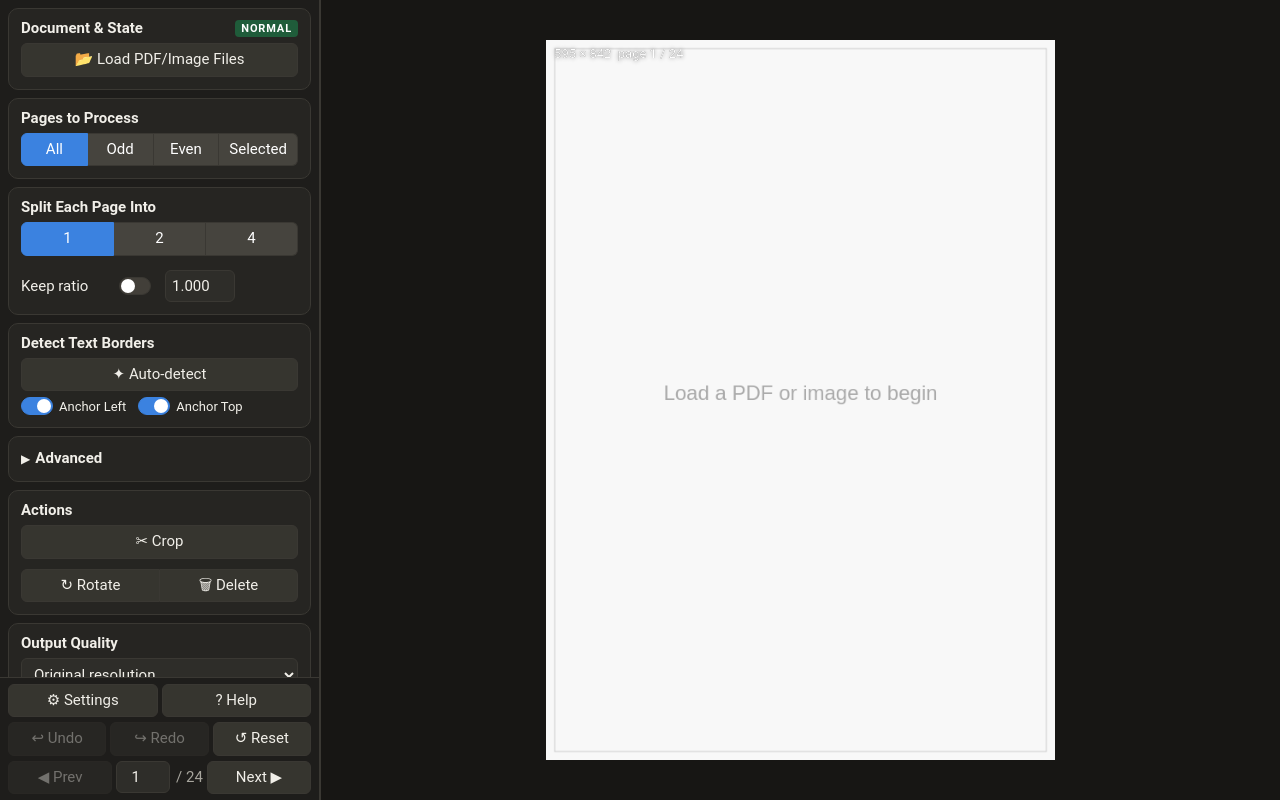
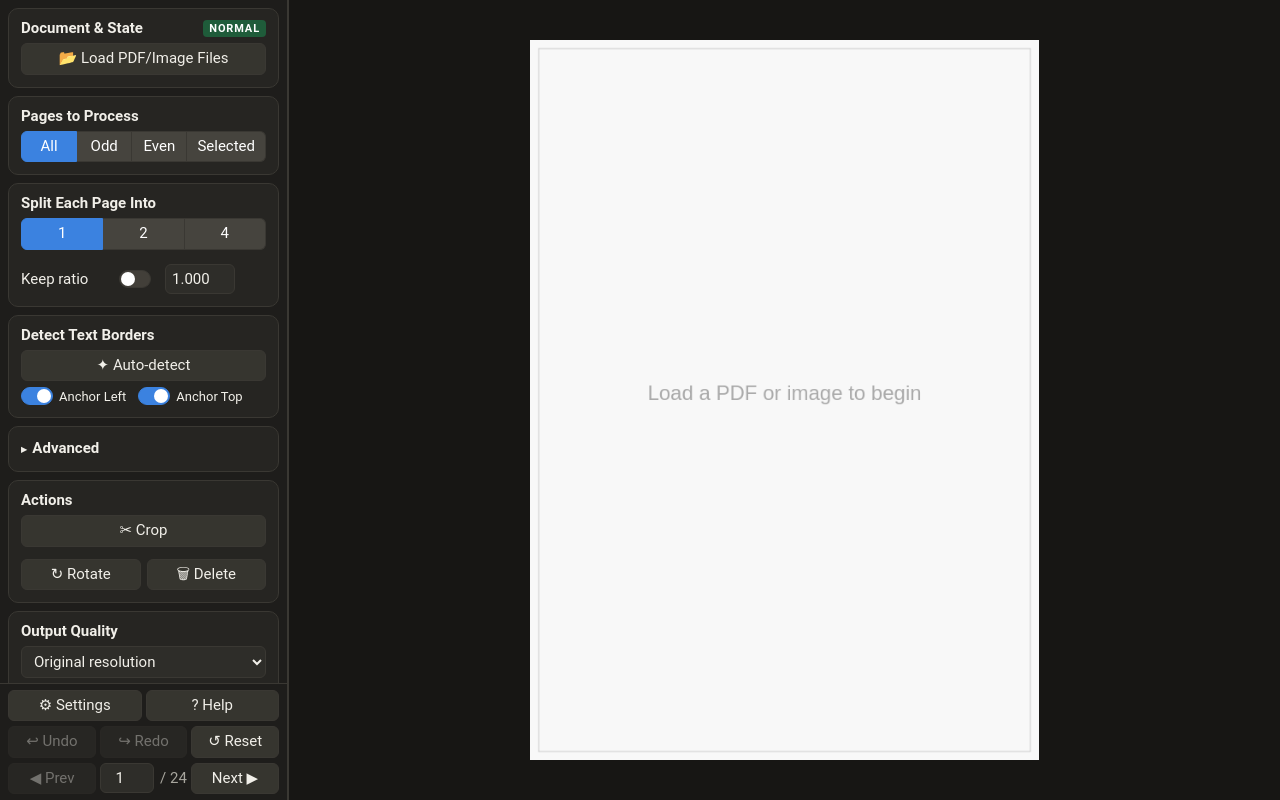
Before and after one commit to pavel9860/smartcrop-pdf-web, a website built with Vite: page index.html in a window 1280 px wide. Built offline with nearby package versions, Linux system fonts and the light colour scheme; some packages are replaced by stand-ins of ours.

Commit message:
Desktop UI parity + bug batch 1
Layout: control height -10% (29px), sidebar 288px, Rotate/Delete gap, matched Advanced arrows.

Canvas: full-page cursor coords moved to bottom-right label; removed on-page status text; square handles; contour split badge ~30% smaller; crop/split line width -30%.

Logic: set_split clears committed crops on layout change (desktop parity).

Earlier: desktop palette/fonts/structure/switches/nav/icons; e2e+coverage; GH Pages config.

```diff
--- a/package.json
+++ b/package.json
@@ -24,13 +24,13 @@
     "@eslint/js": "^9.8.0",
     "@playwright/test": "^1.46.0",
     "@techstark/opencv-js": "4.10.0-release.1",
-    "@vitest/coverage-v8": "^2.0.5",
+    "@vitest/coverage-v8": "^4.1.9",
     "eslint": "^9.8.0",
     "jsdom": "^29.1.1",
     "typescript": "^5.5.4",
     "typescript-eslint": "^8.0.0",
-    "vite": "^5.4.0",
+    "vite": "^8.1.3",
     "vite-plugin-static-copy": "^3.4.0",
-    "vitest": "^2.0.5"
+    "vitest": "^4.1.9"
   }
 }
--- a/src/core/model.ts
+++ b/src/core/model.ts
@@ -454,10 +454,14 @@ export class AppModel {
 
   set_split(n: 1 | 2 | 4): void {
     if (n === this._split_count) return
+    // Committed crops belong to the previous layout — drop them when the split changes
+    // (desktop model.py:417-418). Prevents stale single-crop pages surviving into split mode.
+    this.document.applied.clear()
     this._split_count = n
     if (this._doc) {
       const sz = this._page_dims(this._current_page)
-      this.document.crop_rects = split_rects_grid(n, sz.width, sz.height)
+      // n === 1 has no split rectangles (desktop clears crop_rects); 2/4 auto-lay the grid.
+      this.document.crop_rects = n === 1 ? [] : split_rects_grid(n, sz.width, sz.height)
     }
   }
 
--- a/src/styles/app.css
+++ b/src/styles/app.css
@@ -6,7 +6,7 @@
   /* Roboto is the desktop app's CTk font; match it (falls back to the platform sans). */
   --font:       "Roboto", "Segoe UI", system-ui, sans-serif;
   --font-mono:  "Fira Code", "Cascadia Code", monospace;
-  --sidebar-w:  320px;
+  --sidebar-w:  288px;
   --detail-w:   380px;
   --fs:         0.9375rem;   /* 15px = desktop DEFAULT_FONT_SIZE */
 
@@ -158,6 +158,17 @@ input, select { font: inherit; }
   height: 100%;
 }
 
+/* Cursor coordinates read-out (desktop: bottom-right of the canvas pane, sidebar text style). */
+.canvas-coords {
+  position: absolute;
+  right: 10px;
+  bottom: 8px;
+  color: var(--text-primary);
+  font-size: 0.9375rem;
+  pointer-events: none;
+  z-index: 2;
+}
+
 /* ── Nav bar (pinned to bottom of sidebar) ── */
 .nav-bar {
   flex-shrink: 0;
@@ -206,7 +217,7 @@ input, select { font: inherit; }
   align-items: center;
   justify-content: center;
   gap: 4px;
-  padding: 6px 10px;
+  padding: 5px 10px;
   border: 1px solid var(--border);
   border-radius: var(--radius);
   background: var(--btn-bg);
@@ -215,8 +226,10 @@ input, select { font: inherit; }
   transition: background 0.1s, border-color 0.1s, opacity 0.1s;
   white-space: nowrap;
   line-height: 1.3;
-  min-height: 32px;   /* uniform control height across all buttons + inputs (desktop parity) */
+  min-height: 29px;   /* uniform control height across all buttons + inputs (desktop parity) */
 }
+/* Gapped action-button row (Rotate | Delete): NOT a segmented group — desktop leaves a gap. */
+.btn-row { display: flex; gap: 6px; margin-top: 6px; }
 .btn:hover:not(:disabled) { background: var(--btn-bg-hover); }
 .btn:disabled { opacity: 0.4; cursor: not-allowed; }
 
@@ -277,8 +290,8 @@ input, select { font: inherit; }
   border: 1px solid var(--border);
   border-radius: var(--radius);
   color: var(--text-primary);
-  padding: 6px 8px;
-  min-height: 32px;
+  padding: 5px 8px;
+  min-height: 29px;
   font-size: 0.9375rem;
   outline: none;
   width: 100%;
@@ -295,8 +308,8 @@ input, select { font: inherit; }
   border: 1px solid var(--border);
   border-radius: var(--radius);
   color: var(--text-primary);
-  padding: 6px 6px;
-  min-height: 32px;
+  padding: 5px 6px;
+  min-height: 29px;
   font-size: 0.9375rem;
   width: 54px;
   text-align: center;
@@ -311,8 +324,8 @@ input, select { font: inherit; }
   border: 1px solid var(--border);
   border-radius: var(--radius);
   color: var(--text-primary);
-  padding: 6px 6px;
-  min-height: 32px;
+  padding: 5px 6px;
+  min-height: 29px;
   outline: none;
   font-size: 0.9375rem;
 }
--- a/src/ui/canvas_view.ts
+++ b/src/ui/canvas_view.ts
@@ -7,7 +7,6 @@ import { CANVAS_MARGIN, HANDLE_R, HANDLE_SLACK, SYNTH_W, SYNTH_H } from '@core/c
 import {
   OVERLAY_DASH, OVERLAY_LINE_WIDTH_SPLIT, OVERLAY_LINE_WIDTH_CROP, HANDLE_LINE_WIDTH,
   SPLIT_BADGE_FONT_SCALE, SPLIT_BADGE_RADIUS_SCALE, RUBBER_BAND_DASH, RUBBER_BAND_LINE_WIDTH,
-  STATUS_FONT_SIZE, STATUS_SHADOW_BLUR, STATUS_TEXT_OFFSET_X, STATUS_TEXT_OFFSET_Y,
   LOADING_FONT_SIZE,
 } from './constants'
 
@@ -27,6 +26,7 @@ export class CanvasView {
   private _img_y = 0
   private _page_w = SYNTH_W
   private _page_h = SYNTH_H
+  private readonly _coords_el: HTMLDivElement
   private _ro: ResizeObserver
   private _theme: ThemeColors = {
     bg: '#121212', crop: '#4a9eff', split: '#2a7edb',
@@ -41,10 +41,14 @@ export class CanvasView {
     if (!ctx) throw new Error('2d context unavailable')
     this._ctx = ctx
 
+    this._coords_el = document.createElement('div')
+    this._coords_el.className = 'canvas-coords'
+
     // Pointer events → page-unit coordinates → model gestures
     this.el.addEventListener('pointerdown', this._on_down)
     this.el.addEventListener('pointermove', this._on_move)
     this.el.addEventListener('pointerup',   this._on_up)
+    this.el.addEventListener('pointerleave', () => { this._coords_el.textContent = '' })
     this.el.addEventListener('contextmenu', e => { e.preventDefault(); this._cancel() })
     this.el.addEventListener('wheel', this._on_wheel, { passive: true })
     window.addEventListener('keydown', this._on_key)
@@ -89,8 +93,11 @@ export class CanvasView {
     for (const box of snap.overlay) this._draw_overlay_box(ctx, box, scale)
     if (snap.draw_rect) this._draw_rubber_band(ctx, snap.draw_rect, scale)
 
-    // Status text on the page image (spec §3.3 / TODO item 4)
-    this._draw_status(ctx, snap.status)
+    // Nothing is drawn on the page image (desktop inv 32): no page-number/status text at the
+    // top-left (bug 11); cursor coordinates show in the bottom-right label instead (bug 10).
+    if (this._coords_el.parentElement === null && this.el.parentElement) {
+      this.el.parentElement.appendChild(this._coords_el)
+    }
   }
 
   private _draw_overlay_box(
@@ -124,25 +131,24 @@ export class CanvasView {
     for (const [hx, hy] of handles) {
       const r = HANDLE_R
       ctx.beginPath()
-      ctx.moveTo(hx, hy - r); ctx.lineTo(hx + r, hy)
-      ctx.lineTo(hx, hy + r); ctx.lineTo(hx - r, hy)
-      ctx.closePath()
+      ctx.rect(hx - r, hy - r, r * 2, r * 2)   // squares at corners + side centres (bug 14)
       ctx.fill(); ctx.stroke()
     }
 
-    // Split badge: number in circle, 30% larger than base font (spec §6 / TODO §6)
+    // Split badge: index number inside a thin CONTOUR circle (not a solid disc), ~30% smaller
+    // than before (bug 13). Number is drawn in the frame colour, matching the outline.
     if (item.kind === 'split' && item.idx !== undefined) {
       const font_size = Math.round(HANDLE_R * SPLIT_BADGE_FONT_SCALE * 2)
       ctx.font        = `bold ${font_size}px ${this._theme.font}`
-      ctx.fillStyle   = color
       ctx.textAlign   = 'center'
       ctx.textBaseline = 'middle'
       const bx = x0 + font_size, by = y0 + font_size
       ctx.beginPath()
       ctx.arc(bx, by, font_size * SPLIT_BADGE_RADIUS_SCALE, 0, Math.PI * 2)
+      ctx.strokeStyle = color
+      ctx.lineWidth   = HANDLE_LINE_WIDTH
+      ctx.stroke()
       ctx.fillStyle = color
-      ctx.fill()
-      ctx.fillStyle = '#fff'
       ctx.fillText(String(item.idx), bx, by)
     }
 
@@ -163,20 +169,14 @@ export class CanvasView {
     ctx.restore()
   }
 
-  private _draw_status(ctx: CanvasRenderingContext2D, text: string): void {
-    if (!text) return
-    const tx = this._img_x + STATUS_TEXT_OFFSET_X
-    const ty = this._img_y + STATUS_TEXT_OFFSET_Y
-    ctx.save()
-    ctx.font         = `${STATUS_FONT_SIZE}px ${this._theme.font}`
-    ctx.fillStyle    = 'rgba(0,0,0,0.55)'
-    ctx.shadowColor  = 'rgba(0,0,0,0.8)'
-    ctx.shadowBlur   = STATUS_SHADOW_BLUR
-    ctx.fillText(text, tx, ty)
-    ctx.shadowBlur   = 0
-    ctx.fillStyle    = '#ffffff'
-    ctx.fillText(text, tx, ty)
-    ctx.restore()
+  // Cursor read-out in the bottom-right label (desktop canvas_view.py: coords_label at relx/rely
+  // 1.0, "se"). Empty when the pointer is off the page. Same font/colour as the sidebar text.
+  private _update_coords(px: number, py: number): void {
+    const inside = px >= 0 && py >= 0 && px <= this._page_w && py <= this._page_h
+    const text = inside
+      ? `x ${(px / this._page_w * 100).toFixed(1)}%  y ${(py / this._page_h * 100).toFixed(1)}%`
+      : ''
+    if (this._coords_el.textContent !== text) this._coords_el.textContent = text
   }
 
   private _draw_loading(ctx: CanvasRenderingContext2D, cw: number, ch: number): void {
@@ -226,8 +226,9 @@ export class CanvasView {
   }
 
   private _on_move = (ev: PointerEvent): void => {
+    const [px, py] = this._canvas_to_page(ev)
+    this._update_coords(px, py)      // bottom-right read-out updates on every move (bug 10)
     if (!this._dragging) return
-    const [px, py] = this._canvas_to_page(ev)
     this._model.update_drag(px, py)
     this._notify()
   }
--- a/src/ui/constants.ts
+++ b/src/ui/constants.ts
@@ -13,11 +13,11 @@ export const UI_SCALE_MAX       = 2.0
 
 // Canvas overlay drawing (canvas_view.ts) — spec §6, §19
 export const OVERLAY_DASH: readonly [number, number] = [6, 4]
-export const OVERLAY_LINE_WIDTH_SPLIT = 2.5
-export const OVERLAY_LINE_WIDTH_CROP  = 1.5
+export const OVERLAY_LINE_WIDTH_SPLIT = 1.75  // crop/split frame ~30% thinner (bug 28)
+export const OVERLAY_LINE_WIDTH_CROP  = 1.05
 export const HANDLE_LINE_WIDTH        = 1.5
-export const SPLIT_BADGE_FONT_SCALE   = 1.3   // "30% larger than base font" (spec §6 TODO §6)
-export const SPLIT_BADGE_RADIUS_SCALE = 0.8
+export const SPLIT_BADGE_FONT_SCALE   = 0.9   // split index ~30% smaller (bug 13)
+export const SPLIT_BADGE_RADIUS_SCALE = 1.1   // circle is a contour around the number
 export const RUBBER_BAND_DASH: readonly [number, number] = [4, 3]
 export const RUBBER_BAND_LINE_WIDTH   = 1
 export const STATUS_FONT_SIZE         = 13
--- a/src/ui/panels/crop_panel.ts
+++ b/src/ui/panels/crop_panel.ts
@@ -67,7 +67,7 @@ export class CropPanel {
     const adv_card = document.createElement('div')
     adv_card.className = 'panel-card'
     adv_card.innerHTML = `
-      <button class="advanced-toggle" id="cp-adv-toggle"><span class="adv-arrow">▶</span> Advanced</button>
+      <button class="advanced-toggle" id="cp-adv-toggle"><span class="adv-arrow">▸</span> Advanced</button>
       <div class="advanced-body hidden" id="cp-adv-body">
         <div class="offset-title">Set offsets</div>
         <div class="offset-grid">
@@ -84,7 +84,7 @@ export class CropPanel {
     actions_card.innerHTML = `
       <div class="card-header"><span class="card-title">Actions</span></div>
       <button class="btn btn-secondary w-full" id="cp-crop">✂  Crop</button>
-      <div class="btn-group mt-1">
+      <div class="btn-row">
         <button class="btn btn-secondary flex-1" id="cp-rotate">↻  Rotate</button>
         <button class="btn btn-secondary flex-1" id="cp-delete">🗑︎  Delete</button>
       </div>`
@@ -136,7 +136,7 @@ export class CropPanel {
     this._adv_toggle.addEventListener('click', () => {
       const open = !this._adv_body.classList.toggle('hidden')
       const arrow = this._adv_toggle.querySelector('.adv-arrow')
-      if (arrow) arrow.textContent = open ? '▼' : '▶'
+      if (arrow) arrow.textContent = open ? '▾' : '▸'
     })
 
     // Offsets (commit on blur / Enter)
```
Also changed, not shown: 1 other file.
